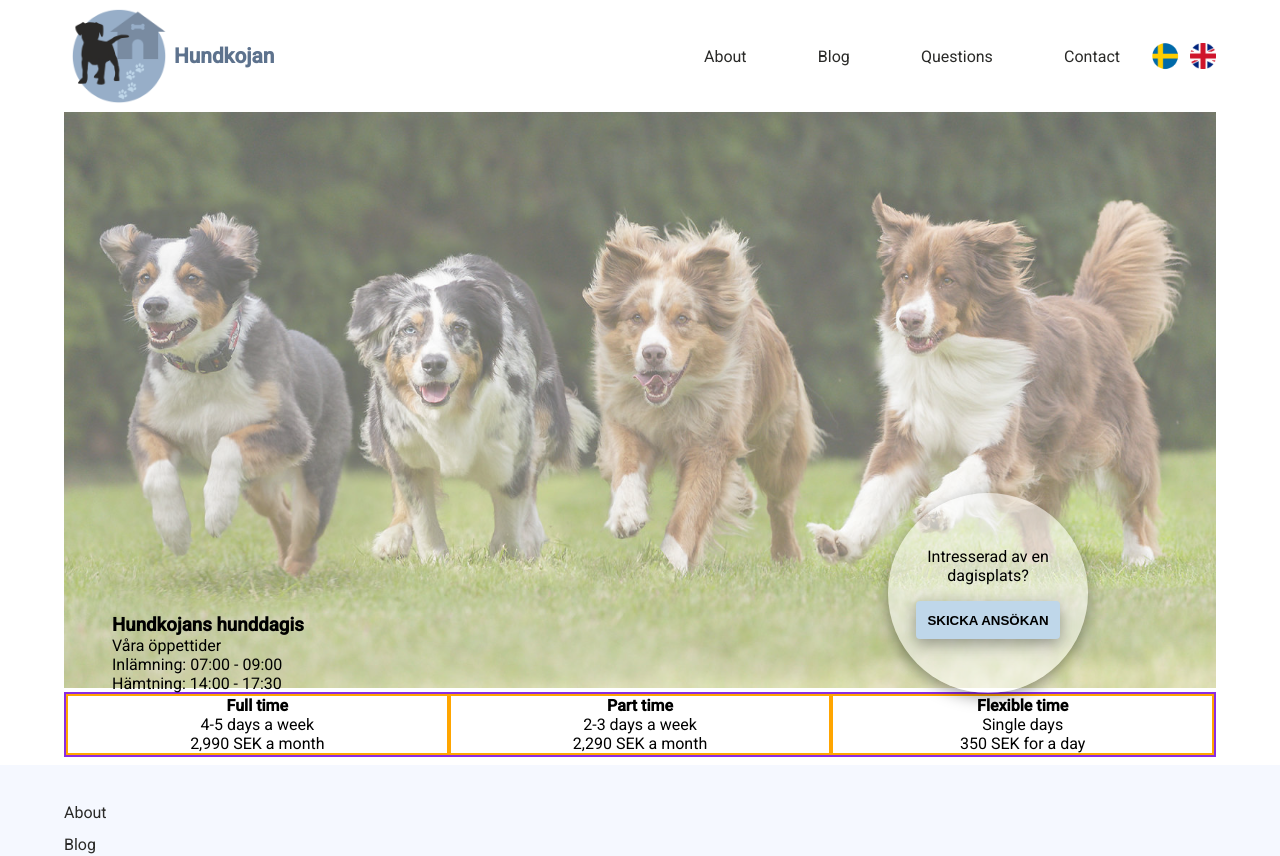
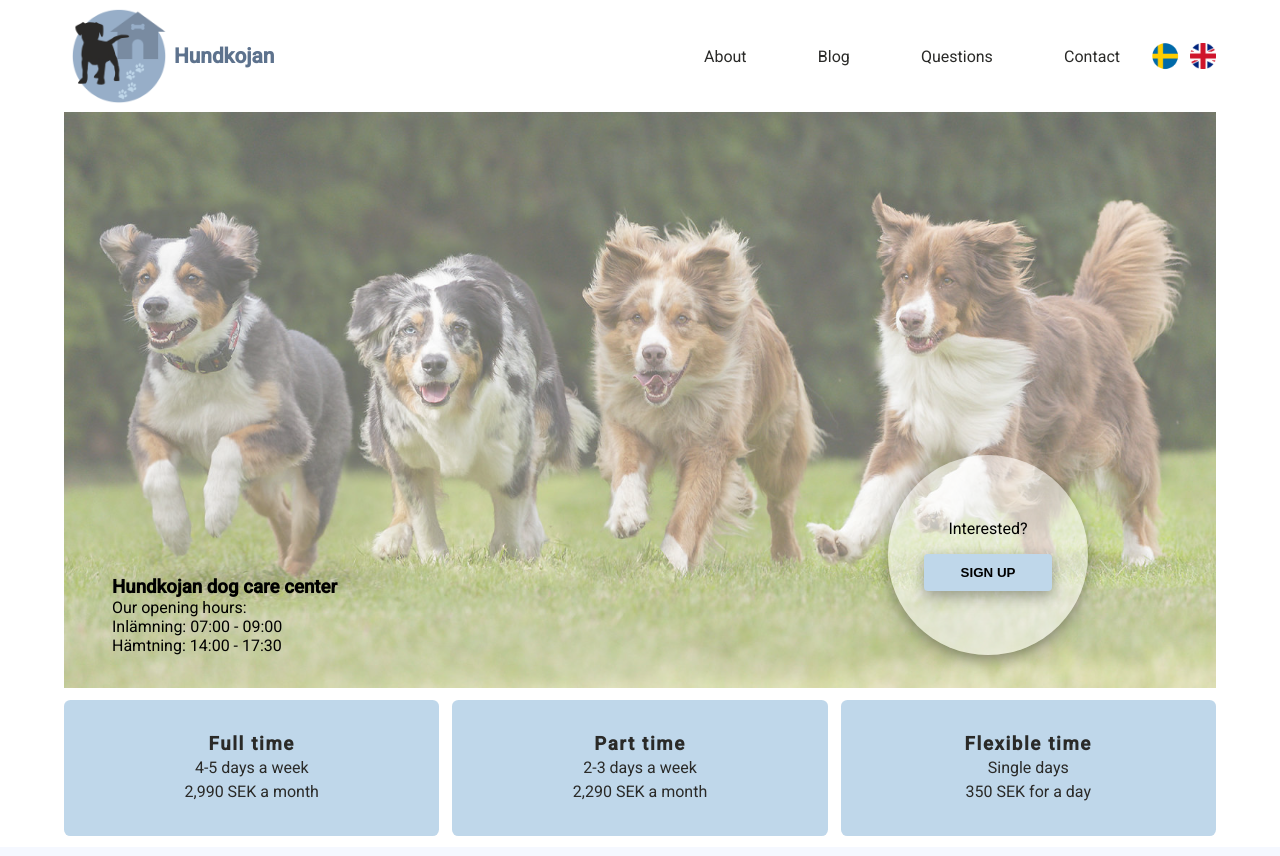
Before and after one commit to EmmaOlsson/hunddagis, a React (Create React App) app: page / in a window 1280 px wide. Shown: the top 856 px of the page. Built offline with nearby package versions, Linux system fonts and the light colour scheme.

Commit message:
css + translation

```diff
--- a/src/assets/data/eng.js
+++ b/src/assets/data/eng.js
@@ -13,10 +13,19 @@ export default {
   },
 
   startPage: {
-    title: 'Welcome to Hundkojans Hunddagis',
+    title: 'Hundkojan dog care center',
+    openingHours: {
+      title: 'Our opening hours:',
+      dropOff: 'Drop off: 07:00 - 09:00',
+      pickUp: 'Pick up: 14:00 - 17:30'
+    },
     ourServices: {
       title: 'Our services',
       servicesData: servicesEng,
+    },
+    signUp: {
+      title: 'Interested?',
+      signUp: 'Sign up'
     }
   },
 
--- a/src/assets/data/servicesData.js
+++ b/src/assets/data/servicesData.js
@@ -13,7 +13,6 @@ export const servicesSwe = [
         "days": "2-3 dagar i veckan",
         "price": "2290 kr i månaden"
     },
-
 
     {
         "id": 3,
--- a/src/assets/data/sv.js
+++ b/src/assets/data/sv.js
@@ -13,10 +13,19 @@ export default {
   },
 
   startPage: {
-    title: 'Välkommen till Hundkojans hunddagis',
+    title: 'Hundkojans hunddagis',
+    openingHours: {
+      title: 'Våra öppettider:',
+      dropOff: 'Inlämning: 07:00 - 09:00',
+      pickUp: 'Hämtning: 14:00 - 17:30'
+    },
     ourServices: {
       title: 'Våra tjänster',
       servicesData: servicesSwe,
+    },
+    signUp: {
+      title: 'Intresserad av en plats?',
+      signUp: 'Skicka ansökan'
     }
   },
 
--- a/src/css/contact.module.css
+++ b/src/css/contact.module.css
@@ -2,7 +2,7 @@
     display: flex;
     flex-direction: column;
 }
-section {
+.section {
     display: flex;
     width: 90%;
     margin: 0 auto;
--- a/src/css/footer.module.css
+++ b/src/css/footer.module.css
@@ -2,7 +2,6 @@
 .footerContainer{
     width: 100%;
     background-color: var(--white-blue);
-    margin-top: 0.5rem;
 }
 
 .mainFooter {
@@ -12,7 +11,7 @@
     width: 90%;
     height: 100%;
     margin: 0 auto;
-/*     padding-top: 2rem; */
+    padding-top: 3rem;
 }
 
 .footerLinks {
--- a/src/css/homescreen.module.css
+++ b/src/css/homescreen.module.css
@@ -19,13 +19,12 @@
 }
 
 .middleSection {
-    height: 100%;
     width: 100%;
     display: flex;
     flex-direction: row;
     padding: 3rem 8rem 4rem 3rem;
     position: absolute;
-/*     bottom: 4.5rem; */
+    bottom: 8rem;
 }
 
 .infoBox {
@@ -56,6 +55,7 @@
 }
 
 .applicationBox h5 {
+    width: 60%;
     font-size: medium;
     font-weight: normal;
     align-items: center;
@@ -67,6 +67,7 @@
     color: var(--black-regular);
     background-color: var(--light-blue);
     padding: .7rem;
+    min-width: 8rem;
     text-transform: uppercase;
     font-weight: bolder;
     cursor: pointer;
@@ -80,25 +81,26 @@
     opacity: 80%;
 }
 
-.bottomSection {
-    border: blueviolet 2px solid;
+.servicesContainer {
+    width: 100%;
     height: 100%;
-    width: 100%;
-    display: flex;
-    flex-direction: column;
-
-/*     padding: 3rem 8rem 4rem 3rem;
-    position: absolute; */
-}
-
-.servicesContainer {
-    display: flex;
-    flex-direction: row;
+    display: grid;
+    grid-template-columns: repeat(3, 1fr);
+    column-gap: 0.8rem;
+    padding: 0.5rem 0 0.7rem 0;
 }
 
 .priceInfo {
     display: flex;
     flex-direction: column;
     text-align: center;
-    border: 2px solid orange;
+    line-height: 1.5rem;
+    padding: 2rem;
+    background-color: var(--light-blue);
+    border-radius: .4rem;
+    color: var(--black-sky);
 }
+
+.priceInfo h3 {
+    letter-spacing: .1rem;
+}
--- a/src/screens/HomeScreen.js
+++ b/src/screens/HomeScreen.js
@@ -20,12 +20,6 @@ const HomeScreen = () => {
     setServicesData(serviceDataFromi18n)
   }, [i18n, t])
 
-/*   useEffect(() => {
-    const serviceDataFromi18n = i18n.t('startPage.title', {returnObjects: true})
-    setServicesData(serviceDataFromi18n)
-  }, [i18n, t])
- */
-
   function handleClick() {
     history.push("/contact");
   }
@@ -38,36 +32,34 @@ const HomeScreen = () => {
         </div>
 
         <div className={Styles.middleSection} >
-
           <article className={Styles.infoBox} >
-            <h3>Hundkojans hunddagis</h3>
-            <p>Våra öppettider</p>
+            <h3>{t('startPage.title')}</h3>
+            <p>{t('startPage.openingHours.title')}</p>
             <p>Inlämning: 07:00 - 09:00</p>
             <p>Hämtning: 14:00 - 17:30</p>
           </article>
 
           <article className={Styles.applicationBox} >
             <div className={Styles.applicationBoxContent} >
-              <h5>Intresserad av en dagisplats?</h5>
-            <button className={Styles.applicationButton} onClick={handleClick} >Skicka ansökan</button>
+              <h5>{t('startPage.signUp.title')}</h5>
+            <button className={Styles.applicationButton} onClick={handleClick} >{t('startPage.signUp.signUp')}</button>
               </div>
           </article>
-
         </div>
 
-        <div className={Styles.bottomSection} >
+{/*         <div className={Styles.bottomSection} > */}
             <article className={Styles.servicesContainer} >
               {
                 servicesData.map((service) => {
                   return <section className={Styles.priceInfo} key={service.id} >
-                    <h4>{service.type}</h4>
+                    <h3>{service.type}</h3>
                     <p>{service.days}</p>
                     <p>{service.price}</p>
                   </section>
                 })
               }
             </article>
-        </div>
+{/*         </div> */}
     </section>
     );
   };
```
